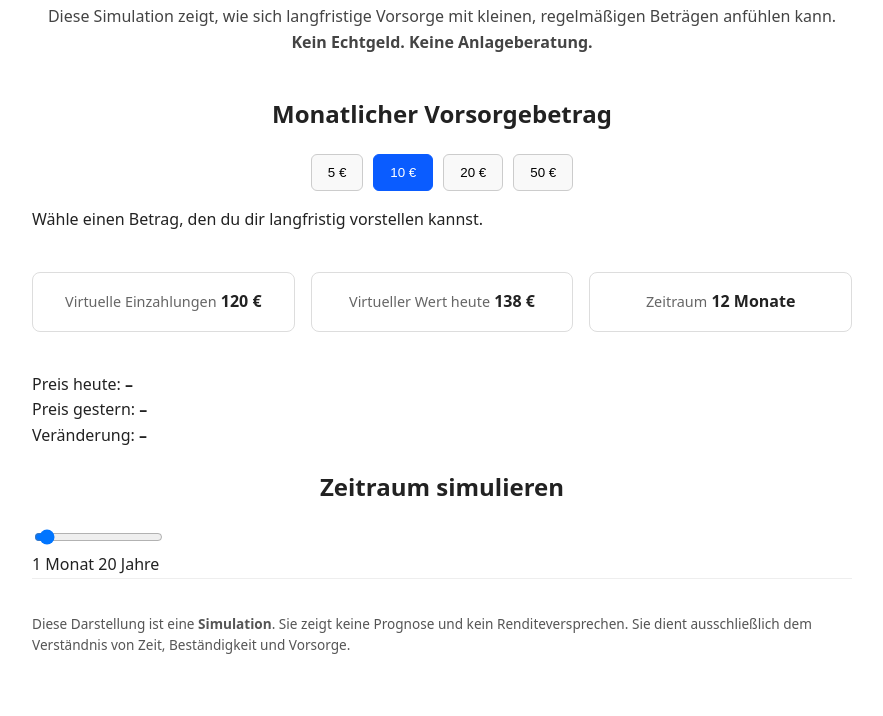
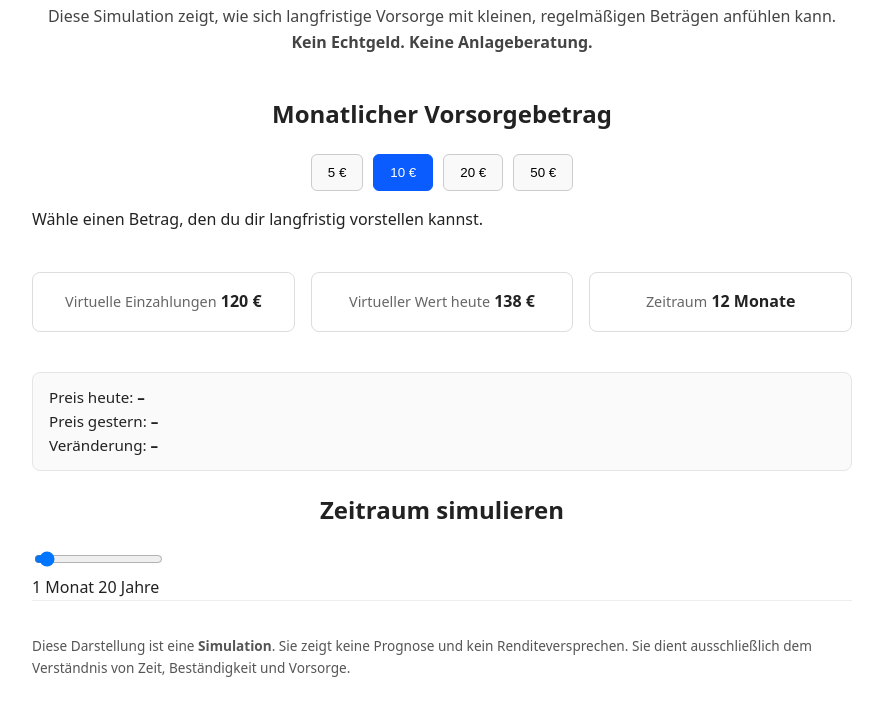
Before and after one commit to LIGONE-token/ligone-vorsorge, a plain HTML site: page simulation.html in a window 1280 px wide. Shown: the part 130-846 px from the top of the page, without its empty margins (198-1081 px from the left). Drawn offline with nearby package versions, Linux system fonts and the light colour scheme.

Commit message:
Update style.css

```diff
--- a/assets/style.css
+++ b/assets/style.css
@@ -145,3 +145,11 @@ h1, h2 {
   border-radius: 8px;
   font-weight: 600;
 }
+.market-box {
+  margin: 20px 0;
+  padding: 12px 16px;
+  border: 1px solid #e5e5e5;
+  border-radius: 8px;
+  background: #fafafa;
+  font-size: 0.95rem;
+}
```
